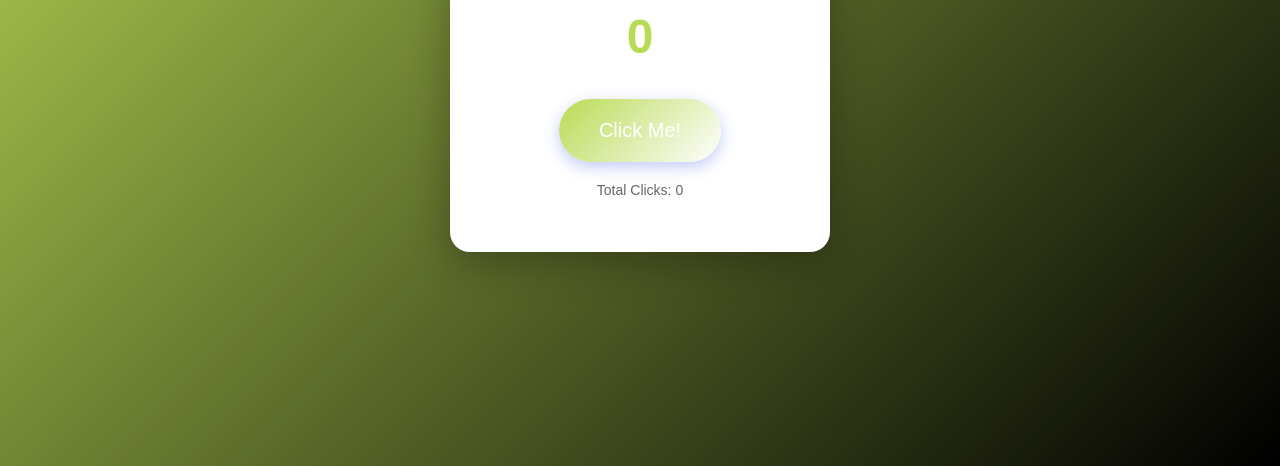
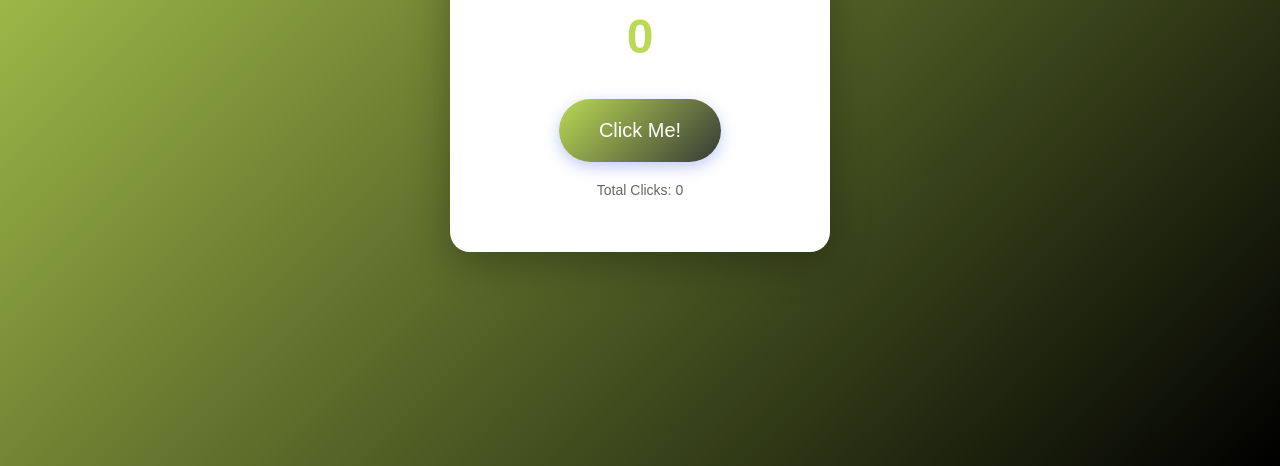
Before and after one commit to AndreasBM1/AndreasBM1.github.io, a plain HTML site: page index.html in a window 1280 px wide. Shown: the part 334-800 px from the top of the page. Drawn offline with Linux system fonts and the light colour scheme.

Commit message:
Vim is fun

```diff
--- a/index.html
+++ b/index.html
@@ -38,7 +38,7 @@
         }
 
         .click-button {
-            background: linear-gradient(135deg, #BADA55 0%, #ffffff 100%);
+            background: linear-gradient(135deg, #BADA55 0%, #353935 100%);
             color: white;
             border: none;
             padding: 20px 40px;
```
